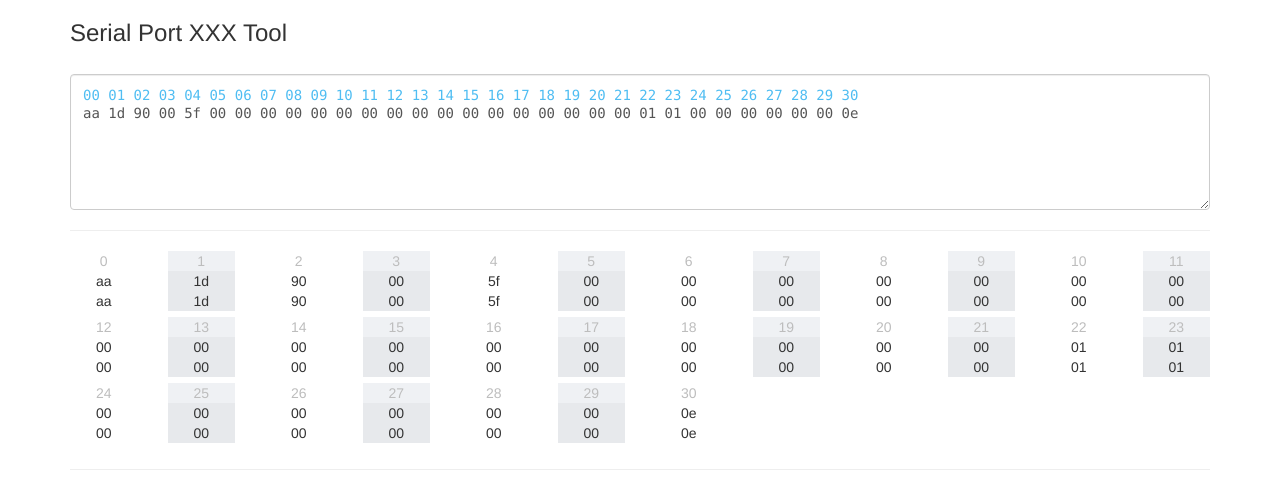
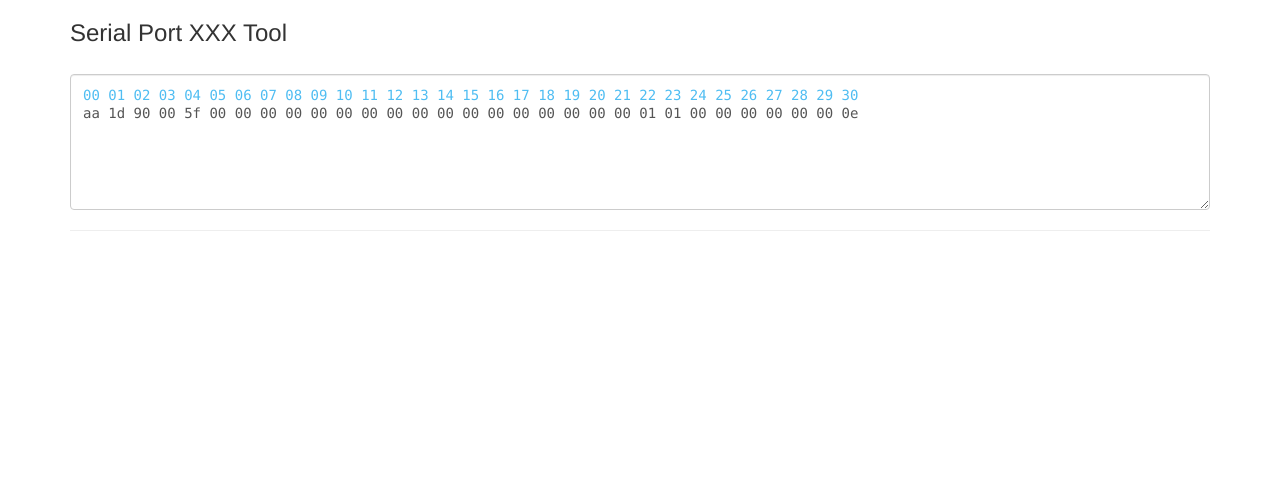
Before and after one commit to Bijiabo/FAE_TOOL, a plain HTML site: page index.html in a window 1280 px wide. Drawn offline with Linux system fonts and the light colour scheme.

Commit message:
清除多余 HTML

```diff
--- a/index.html
+++ b/index.html
@@ -26,25 +26,6 @@
             <textarea class="form-control monospaced-font computed-result" rows="3" v-model="computedResult"></textarea>
         </div>
         <hr>
-        <div class="row text-center">
-            <template v-for="(item, index) in serializationUserInput">
-                <div class="col-xs-1 serial-data-item">
-                    <div class="col-xs-12 index">
-                        {{index}}
-                    </div>
-                    <div class="col-xs-12 data">
-                        {{item}}
-                    </div>
-                    <div class="col-xs-12 data">
-                        {{item}}
-                    </div>
-                </div>
-            </template>
-        </div>
-
-        <hr>
-
-
     </div>
 
 
```
